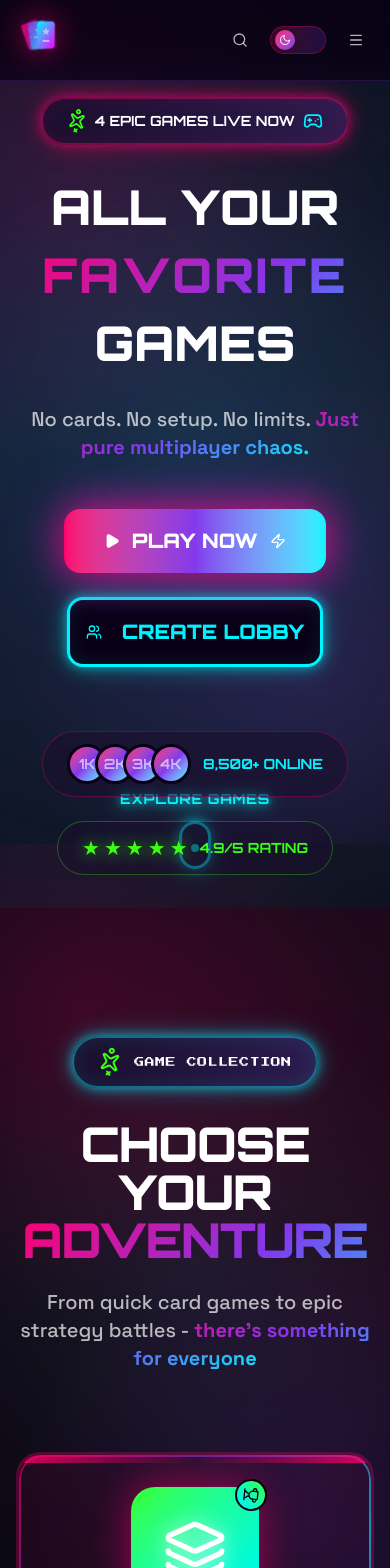
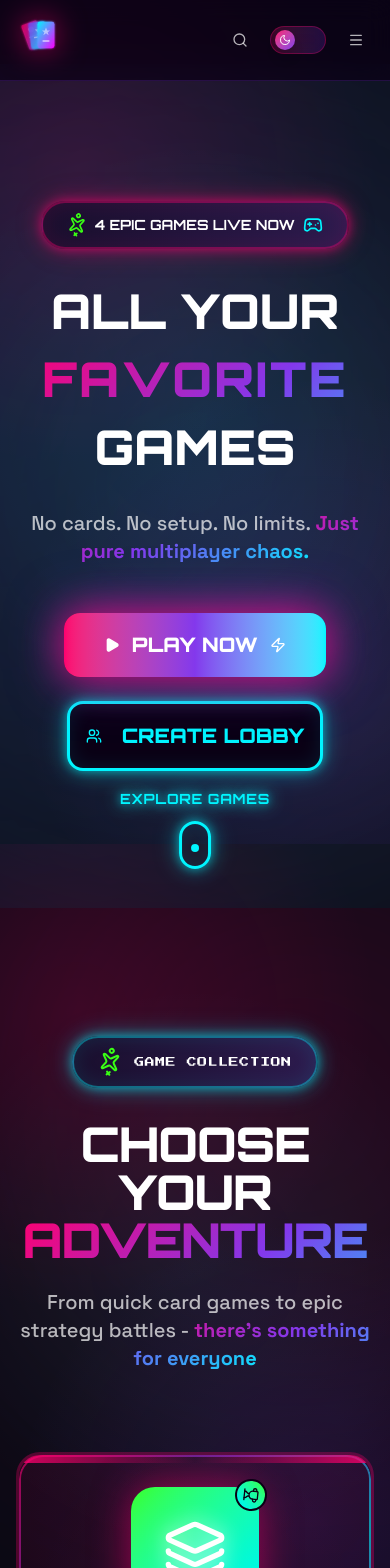
Before and after one commit to JoshOsborne1/megames-platform, a Next.js app: page / in a window 390 px wide. Shown: the top 1568 px of the page. Built offline with nearby package versions, Linux system fonts and the light colour scheme.

Commit message:
Auto-sync after agent response

```diff
--- a/src/components/CTASection.tsx
+++ b/src/components/CTASection.tsx
@@ -36,33 +36,6 @@ export function CTASection() {
           viewport={{ once: true }}
           className="text-center"
         >
-          <motion.div
-            initial={{ scale: 0, rotate: -180 }}
-            whileInView={{ scale: 1, rotate: 0 }}
-            viewport={{ once: true }}
-            transition={{ type: "spring", stiffness: 150, bounce: 0.6 }}
-            className="inline-flex items-center gap-3 bg-gradient-to-r from-[#39ff14] via-[#00f5ff] to-[#39ff14] rounded-full px-6 py-3 mb-8 animate-pulse"
-            style={{
-              boxShadow: "0 0 40px rgba(57, 255, 20, 0.6)",
-            }}
-          >
-            <motion.div
-              animate={{ rotate: [0, 360] }}
-              transition={{ duration: 2, repeat: Infinity, ease: "linear" }}
-            >
-              <Sparkles className="w-5 h-5 text-[#0a0015]" />
-            </motion.div>
-            <span className="font-display text-sm font-black text-[#0a0015] tracking-wider">
-              JOIN 8,500+ PLAYERS TODAY!
-            </span>
-            <motion.div
-              animate={{ rotate: [0, -360] }}
-              transition={{ duration: 2, repeat: Infinity, ease: "linear" }}
-            >
-              <Zap className="w-5 h-5 text-[#0a0015]" />
-            </motion.div>
-          </motion.div>
-
           <motion.h2
             initial={{ opacity: 0, y: 30 }}
             whileInView={{ opacity: 1, y: 0 }}
--- a/src/components/FeaturesSection.tsx
+++ b/src/components/FeaturesSection.tsx
@@ -116,7 +116,7 @@ export function FeaturesSection() {
           </motion.p>
         </motion.div>
 
-        <div className="grid grid-cols-1 md:grid-cols-2 lg:grid-cols-3 gap-6">
+        <div className="grid grid-cols-1 md:grid-cols-2 lg:grid-cols-3 gap-8">
           {features.map((feature, index) => (
             <motion.div
               key={feature.title}
@@ -133,10 +133,11 @@ export function FeaturesSection() {
               className="relative group"
             >
               <div
-                className="relative h-full holographic-card holographic-shine rounded-2xl p-8 backdrop-blur-sm overflow-hidden"
+                className="relative h-full rounded-3xl p-8 backdrop-blur-md overflow-hidden transition-all duration-500"
                 style={{
-                  background: `linear-gradient(135deg, ${feature.color}15 0%, ${feature.color}05 100%)`,
-                  border: `2px solid ${feature.color}30`,
+                  background: `linear-gradient(135deg, ${feature.color}10 0%, ${feature.color}03 100%)`,
+                  border: `1px solid ${feature.color}20`,
+                  boxShadow: `0 8px 32px ${feature.color}10`,
                 }}
               >
                 <motion.div
@@ -162,9 +163,9 @@ export function FeaturesSection() {
                 </p>
 
                 <div
-                  className="absolute inset-0 opacity-0 group-hover:opacity-20 transition-opacity pointer-events-none"
+                  className="absolute inset-0 opacity-0 group-hover:opacity-30 transition-opacity duration-500 pointer-events-none rounded-3xl"
                   style={{
-                    background: `radial-gradient(circle at 50% 0%, ${feature.color}80 0%, transparent 70%)`,
+                    background: `radial-gradient(circle at 50% 0%, ${feature.color}60 0%, transparent 70%)`,
                   }}
                 />
               </div>
--- a/src/components/GamesGrid.tsx
+++ b/src/components/GamesGrid.tsx
@@ -116,7 +116,7 @@ export function GamesGrid() {
           </motion.p>
         </motion.div>
 
-        <div className="grid grid-cols-1 sm:grid-cols-2 lg:grid-cols-4 gap-8">
+        <div className="grid grid-cols-1 sm:grid-cols-2 lg:grid-cols-4 gap-8 auto-rows-fr">
           {games.map((game, index) => (
             <motion.div
               key={game.id}
@@ -129,6 +129,7 @@ export function GamesGrid() {
                 stiffness: 100,
                 damping: 15,
               }}
+              className="h-[420px]"
             >
               <GameCard {...game} />
             </motion.div>
--- a/src/components/HeroSection.tsx
+++ b/src/components/HeroSection.tsx
@@ -220,7 +220,7 @@ export function HeroSection() {
             initial={{ opacity: 0, scale: 0.8 }}
             animate={{ opacity: 1, scale: 1 }}
             transition={{ delay: 1.4 }}
-            className="flex flex-col sm:flex-row items-center justify-center gap-6 mb-16"
+            className="flex flex-col sm:flex-row items-center justify-center gap-6"
           >
             <Link href="/games">
               <motion.div
@@ -256,52 +256,6 @@ export function HeroSection() {
               </motion.div>
             </Link>
           </motion.div>
-
-          <motion.div
-            initial={{ opacity: 0, y: 20 }}
-            animate={{ opacity: 1, y: 0 }}
-            transition={{ delay: 1.6 }}
-            className="flex flex-col sm:flex-row items-center justify-center gap-6 md:gap-12 text-white/60"
-          >
-            <motion.div
-              whileHover={{ scale: 1.1 }}
-              className="flex items-center gap-3 px-6 py-3 rounded-full bg-[#1a0f2e]/60 border border-[#ff006e]/30"
-            >
-              <div className="flex -space-x-3">
-                {[1, 2, 3, 4].map((i) => (
-                  <motion.div
-                    key={i}
-                    initial={{ scale: 0 }}
-                    animate={{ scale: 1 }}
-                    transition={{ delay: 1.7 + i * 0.1 }}
-                    className="w-10 h-10 rounded-full bg-gradient-to-br from-[#ff006e] via-[#8338ec] to-[#00f5ff] border-3 border-[#0a0015] flex items-center justify-center font-display font-bold text-sm"
-                  >
-                    {i}K
-                  </motion.div>
-                ))}
-              </div>
-              <span className="text-sm font-display font-bold text-[#00f5ff]">8,500+ ONLINE</span>
-            </motion.div>
-            <motion.div
-              whileHover={{ scale: 1.1, rotate: [0, -5, 5, 0] }}
-              className="flex items-center gap-3 px-6 py-3 rounded-full bg-[#1a0f2e]/60 border border-[#39ff14]/30"
-            >
-              <div className="flex gap-1">
-                {[1, 2, 3, 4, 5].map((i) => (
-                  <motion.span
-                    key={i}
-                    initial={{ opacity: 0, scale: 0, rotate: -180 }}
-                    animate={{ opacity: 1, scale: 1, rotate: 0 }}
-                    transition={{ delay: 1.8 + i * 0.05 }}
-                    className="text-[#39ff14] text-xl drop-shadow-[0_0_8px_rgba(57,255,20,0.8)]"
-                  >
-                    ★
-                  </motion.span>
-                ))}
-              </div>
-              <span className="text-sm font-display font-bold text-[#39ff14]">4.9/5 RATING</span>
-            </motion.div>
-          </motion.div>
         </motion.div>
       </div>
 
```
